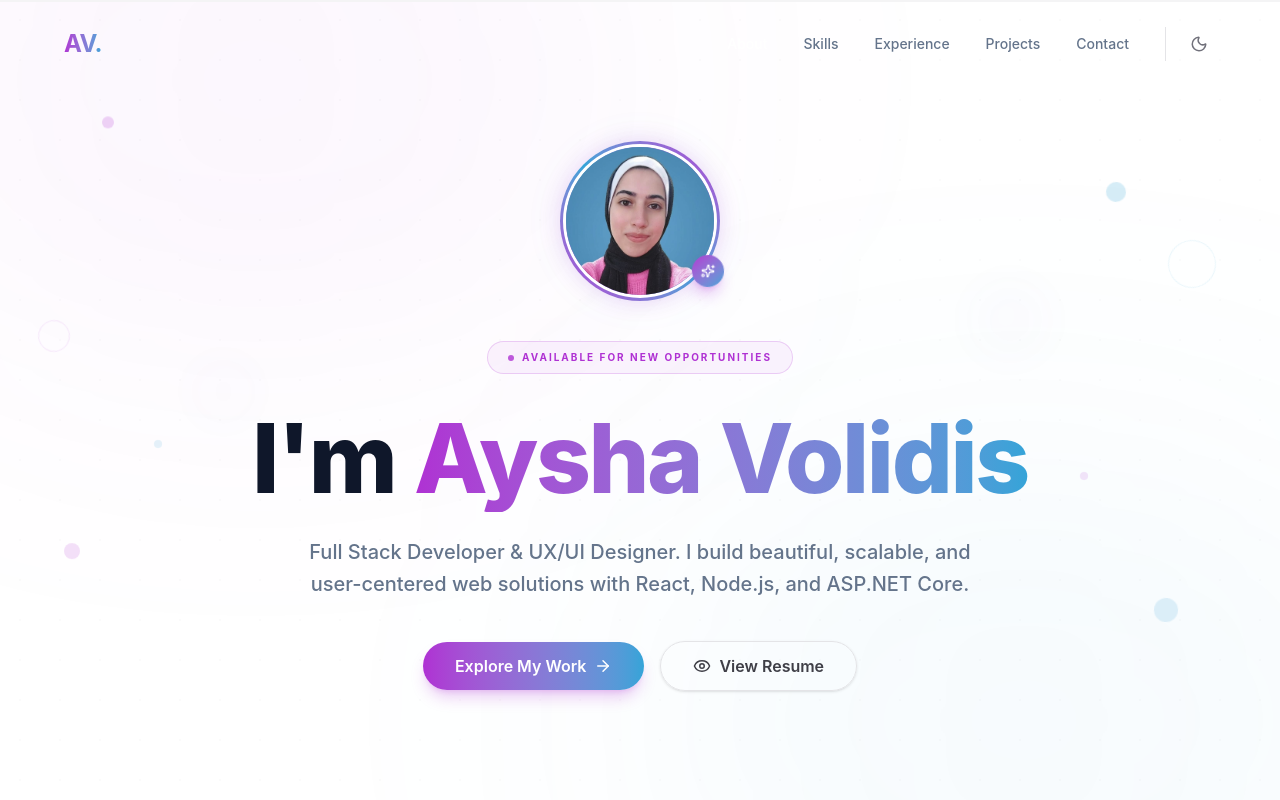
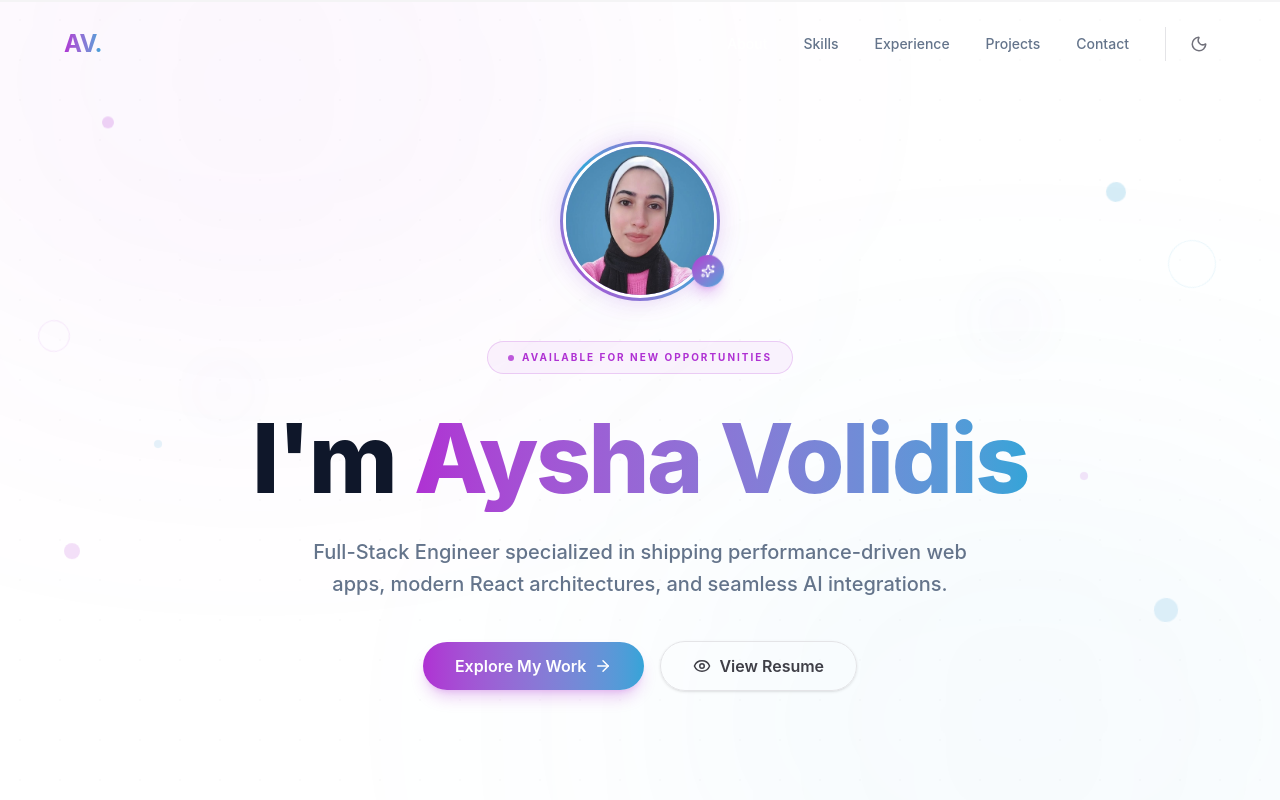
Before and after one commit to AyshaVolidis/AyshaVolidis-Portfolio, a React (Vite) app: page / in a window 1280 px wide. Shown: the top 800 px of the page. Built offline with nearby package versions, Linux system fonts and the light colour scheme.

Commit message:
edit subtitle in hero section

```diff
--- a/src/components/Hero.jsx
+++ b/src/components/Hero.jsx
@@ -94,8 +94,7 @@ const Hero = () => {
                     variants={itemVariants}
                     className="theme-text-secondary text-lg md:text-xl mb-10 leading-relaxed max-w-2xl mx-auto font-medium"
                 >
-                    Full Stack Developer & UX/UI Designer. I build beautiful, scalable,
-                    and user-centered web solutions with React, Node.js, and ASP.NET Core.
+                    Full-Stack Engineer specialized in shipping performance-driven web apps, modern React architectures, and seamless AI integrations.
                 </motion.p>
 
                 {/* CTA Buttons */}
```
